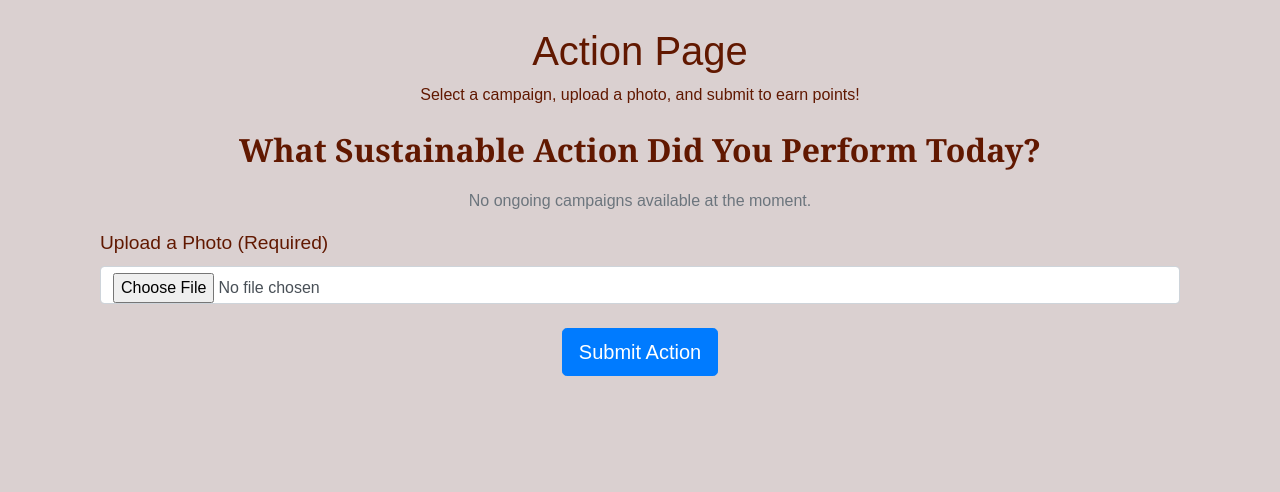
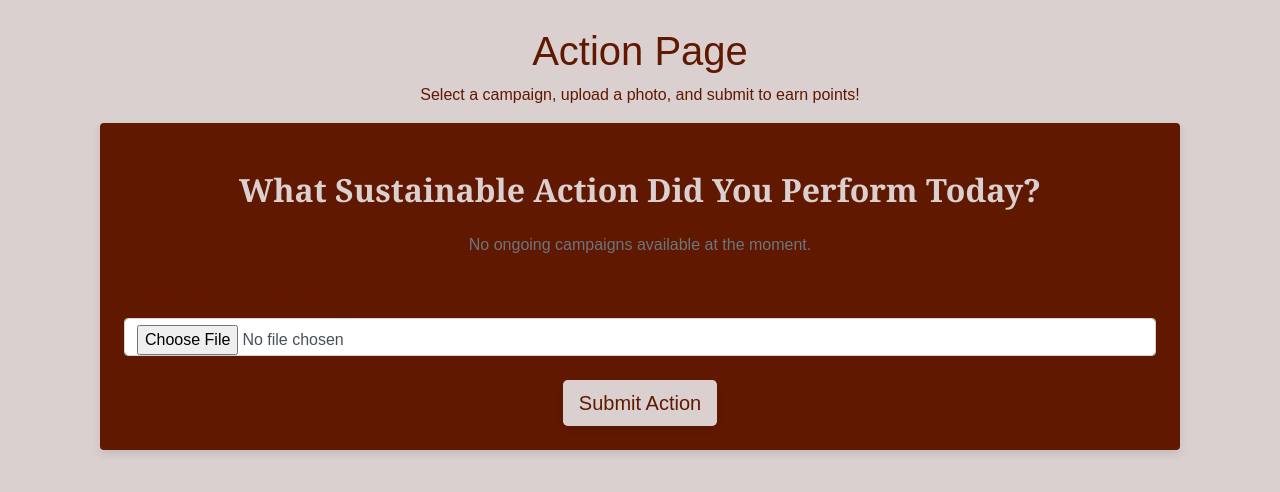
Before and after one commit to CSCI3356-Fall2024/Team-SWEeatz2, a Django app: page /actions/ in a window 1280 px wide. Shown: the part 69-561 px from the top of the page. Run offline with Django 5.2, Linux system fonts and the light colour scheme; a user stored in the database is signed in; tables that the repository leaves empty hold one stand-in row (values such as "Sample post").

Commit message:
Single Campaign selection, displaying campaign points, and action page formatting

```diff
--- a/SWEeatz/users/templates/action_page.html
+++ b/SWEeatz/users/templates/action_page.html
@@ -5,47 +5,69 @@
 {% block content %}
 
 <div class="container mt-5 pt-5">
-    <h1 class="text-center">Action Page</h1>
-    <p class="text-center">Select a campaign, upload a photo, and submit to earn points!</p>
+    <div class="text-center">
+        <h1 class="fw-bold" style="color: #611800;">Action Page</h1>
+        <p style="color: #611800;">Select a campaign, upload a photo, and submit to earn points!</p>
+    </div>
 
-    <form method="POST" enctype="multipart/form-data">
+    <form method="POST" enctype="multipart/form-data" class="p-4 rounded" style="background-color: #611800; box-shadow: 0 4px 8px rgba(0,0,0,0.1);">
         {% csrf_token %}
-        <h2 class="mt-4">What Sustainable Action Did You Perform Today?</h2>
+        <h2 class="mt-4 mb-4" style="color: #dad0d0;">What Sustainable Action Did You Perform Today?</h2>
 
         {% if ongoing_campaigns %}
             <div class="form-group">
-                <ol style="list-style: decimal inside;"> <!-- Explicit numbering style -->
+                <ol style="list-style: decimal inside; padding-left: 0;">
                     {% for campaign in ongoing_campaigns %}
                         <li class="mb-4">
+                            <div class="p-3 border rounded" style="background-color: #611800; box-shadow: 0 2px 4px rgba(0,0,0,0.1);">
+                                <div class="d-flex align-items-start">
+                                    <!-- Left side: Radio button and title -->
+                                    <div class="d-flex flex-column" style="flex-grow: 1;">
                                         <input
-                                type="checkbox"
+                                            type="radio"
                                             id="campaign_{{ campaign.id }}"
-                                name="campaigns"
+                                            name="campaign"
                                             value="{{ campaign.id }}"
-                                class="form-check-input">
-                            <label class="form-check-label" for="campaign_{{ campaign.id }}">
-                                {{ campaign.title }} ({{ campaign.start_date }} - {{ campaign.end_date }})
+                                            class="form-check-input mt-1 ms-auto"
+                                            style="margin-left: auto; margin-top:10px">
+
+                                        <label class="nav-link"
+                                            for="campaign_{{ campaign.id }}"
+                                            style="color: #dad0d0; margin-left: 20px;">
+                                            {{ campaign.title }} | {{ campaign.points }} points
                                         </label>
+                                        <p class="small mb-2" style="color: #dad0d0; margin-left:410px" >
+                                            {{ campaign.start_date }} - {{ campaign.end_date }}
+                                        </p>
                                         {% if campaign.image %}
                                             <div class="mt-2">
                                                 <img src="{{ campaign.image.url }}" alt="{{ campaign.title }}" class="img-fluid rounded" style="max-width: 100%; height: auto;">
                                             </div>
                                         {% endif %}
+                                    </div>
+
+                                    <!-- Right side: Description under "Description:" label -->
+                                    <div class="ms-4" style="flex-basis: 40%; max-width: 400px; color: #dad0d0;">
+                                        <p><strong>Description:</strong></p>
+                                        <p class="small">{{ campaign.description }}</p>
+                                    </div>
+                                </div>
+                            </div>
                         </li>
                     {% endfor %}
                 </ol>
             </div>
         {% else %}
-            <p class="text-muted text-center">No ongoing campaigns available at the moment.</p>
+            <p class="text-muted text-center" style="color: #611800;">No ongoing campaigns available at the moment.</p>
         {% endif %}
 
-        <div class="form-group mt-3">
-            <label for="photo">Upload a Photo (Required)</label>
+        <div class="form-group mt-4">
+            <label for="photo" class="fw-bold" style="color: #611800;">Upload a Photo (Required)</label>
             <input type="file" id="photo" name="photo" class="form-control" required>
         </div>
 
         <div class="text-center mt-4">
-            <button type="submit" class="btn btn-primary btn-lg">Submit Action</button>
+            <button type="submit" class="btn btn-lg" style="background-color: #dad0d0; color: #611800; box-shadow: 0 4px 6px rgba(0,0,0,0.1); border: none;">Submit Action</button>
         </div>
     </form>
 </div>
--- a/SWEeatz/users/views.py
+++ b/SWEeatz/users/views.py
@@ -242,7 +242,7 @@ def action_page_view(request):
     ongoing_campaigns = Campaign.objects.filter(start_date__lte=now(), end_date__gte=now())
 
     if request.method == "POST":
-        campaign_ids = request.POST.getlist("campaigns")
+        campaign_ids = request.POST.get("campaign")
         photo = request.FILES.get("photo")
 
         if not campaign_ids or not photo:
```
Also changed, not shown: README.md (deleted), SWEeatz/media/action_photos/236f8df6-21be-4523-adf7-8be2fbd0e33c.png (added), SWEeatz/media/action_photos/236f8df6-21be-4523-adf7-8be2fbd0e33c_Cr9sbvy.png (added), SWEeatz/media/action_photos/parchment2.jpg (added), SWEeatz/media/action_photos/parchment2_lGAWGx6.jpg (added), SWEeatz/media/campaign_images/parchment2.jpg (added), SWEeatz/media/campaign_images/parchment2_5Uzbn2W.jpg (added), 3 other files. Lines whose indentation alone changed are shown as unchanged.
